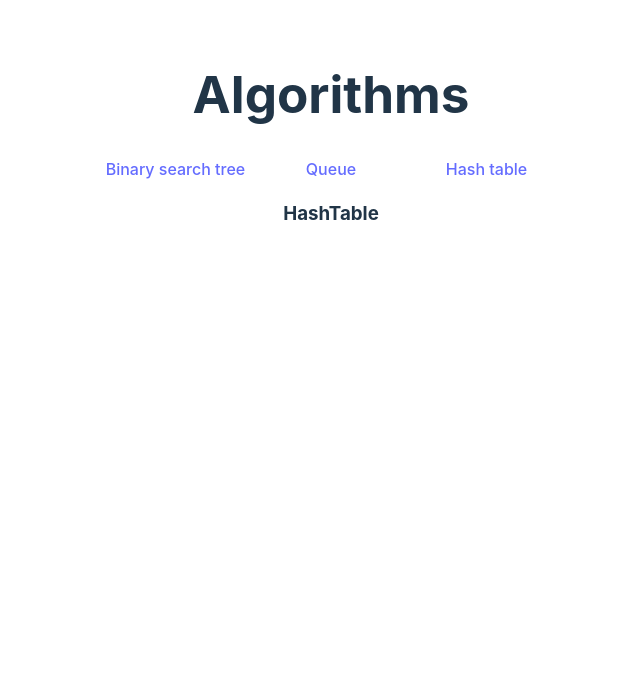
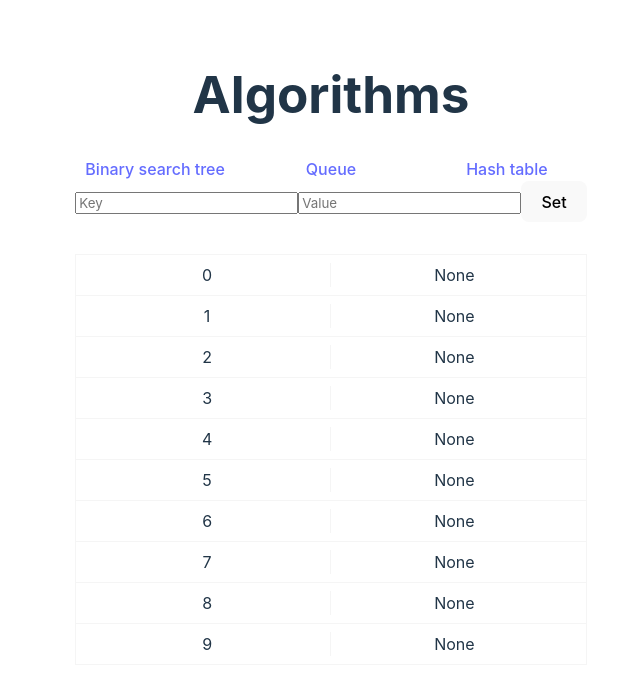
Before and after one commit to sean-xiao-zhao7/vite-algorithms, a Vue app: page /hash-table in a window 1280 px wide. Shown: the top 688 px of the page, without its empty margins (309-949 px from the left). Built offline with nearby package versions, Linux system fonts and the light colour scheme.

Commit message:
Add initial hashtable

```diff
--- a/src/components/data_structures/HashTable.vue
+++ b/src/components/data_structures/HashTable.vue
@@ -1,3 +1,67 @@
+<script>
+import HashTable from "../../model/HashTable";
+
+export default {
+    data() {
+        return {
+            size: 10,
+            key: null,
+            value: null,
+            hashTable: new HashTable(10),
+        };
+    },
+    methods: {
+        set() {
+            if (this.key && this.value) {
+                this.hashTable.set(this.key, this.value);
+            } else {
+                alert("Enter both key and value.");
+            }
+        },
+    },
+};
+</script>
+
 <template>
-    <h3>HashTable</h3>
+    <div id="hashtable">
+        <div>
+            <input type="text" placeholder="Key" v-model="key" />
+            <input type="text" placeholder="Value" v-model="value" />
+            <button @click="set">Set</button>
+        </div>
+        <div id="hashtable-container">
+            <div
+                class="hashtable-entry"
+                v-for="(entryValue, index) in hashTable.data"
+                :key="index"
+            >
+                <div class="entry-key">
+                    {{ index }}
+                </div>
+                <div class="entry-value">
+                    {{ entryValue ? entryValue : "None" }}
+                </div>
+            </div>
+        </div>
+    </div>
 </template>
+
+<style scoped>
+#hashtable {
+    font-family: Inter, system-ui, Avenir, Helvetica, Arial, sans-serif;
+}
+#hashtable-container {
+    padding-top: 2rem;
+    border-bottom: solid 1px whitesmoke;
+}
+.hashtable-entry {
+    border: solid 1px whitesmoke;
+    border-bottom: 0;
+    display: grid;
+    grid-template-columns: repeat(2, 1fr);
+    padding: 0.5rem;
+}
+.entry-key {
+    border-right: solid 1px whitesmoke;
+}
+</style>
--- /dev/null
+++ b/src/model/HashTable.js
@@ -0,0 +1,27 @@
+export default class HashTable {
+    constructor(size) {
+        this.data = size <= 0 ? [] : new Array(size);
+        this.size = size;
+        this.lastHash = null;
+    }
+
+    _generateHash(key) {
+        let intHash = 0;
+        for (let charIndex = 0; charIndex < key.length; charIndex++) {
+            intHash =
+                (intHash + key.charCodeAt(charIndex) * charIndex) % this.size;
+        }
+        this.lastHash = intHash;
+        return intHash;
+    }
+
+    set(key, value) {
+        const hashedIndex = this._generateHash(key);
+        console.log(hashedIndex);
+        this.data[hashedIndex] = value;
+    }
+
+    get(key) {
+        return this.data[key];
+    }
+}
--- a/src/style.css
+++ b/src/style.css
@@ -1,5 +1,4 @@
 :root {
-    font-family: Inter, system-ui, Avenir, Helvetica, Arial, sans-serif;
     line-height: 1.5;
     font-weight: 400;
 
@@ -12,6 +11,10 @@
     -webkit-font-smoothing: antialiased;
     -moz-osx-font-smoothing: grayscale;
     -webkit-text-size-adjust: 100%;
+}
+
+* {
+    font-family: Inter, system-ui, Avenir, Helvetica, Arial, sans-serif;
 }
 
 a {
```
